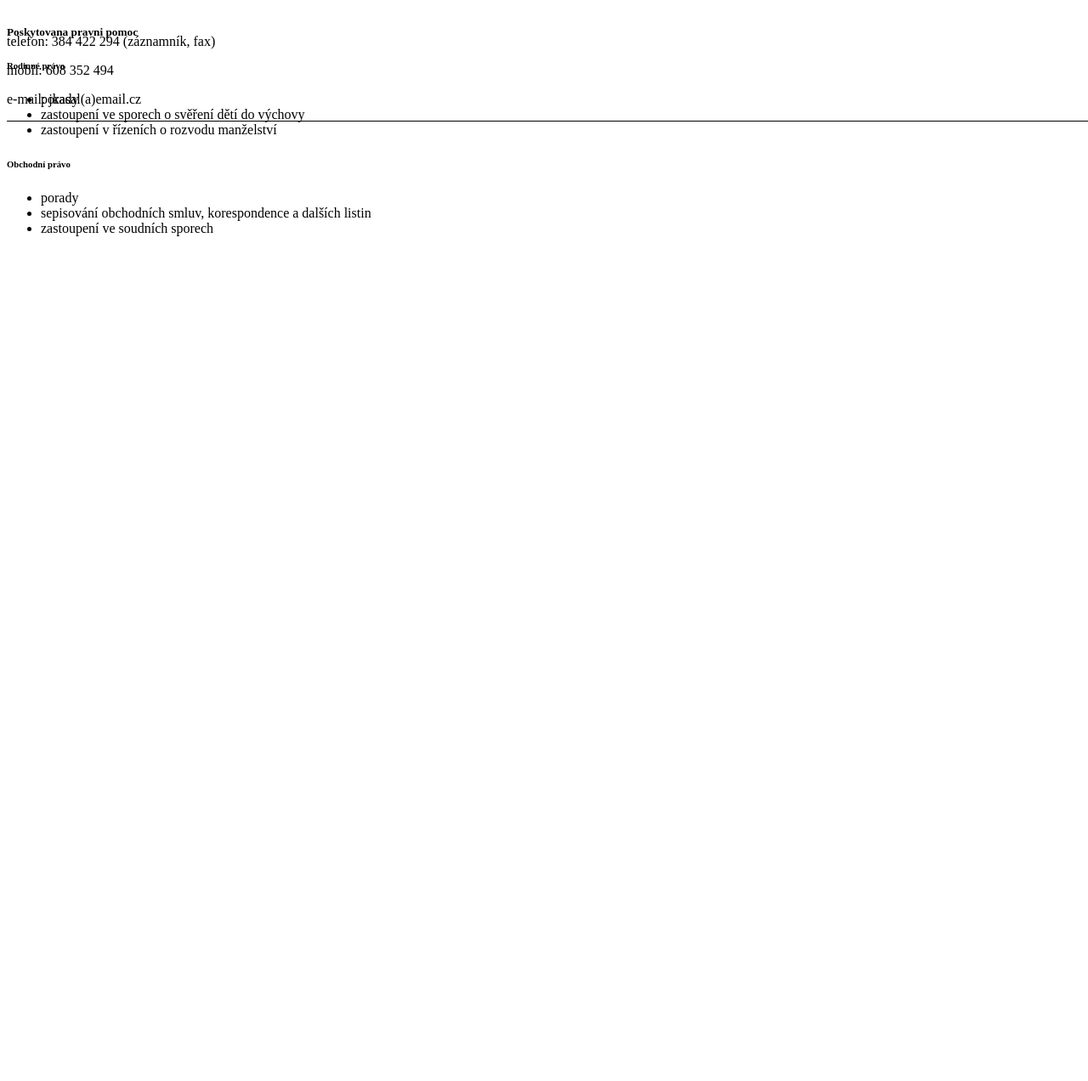
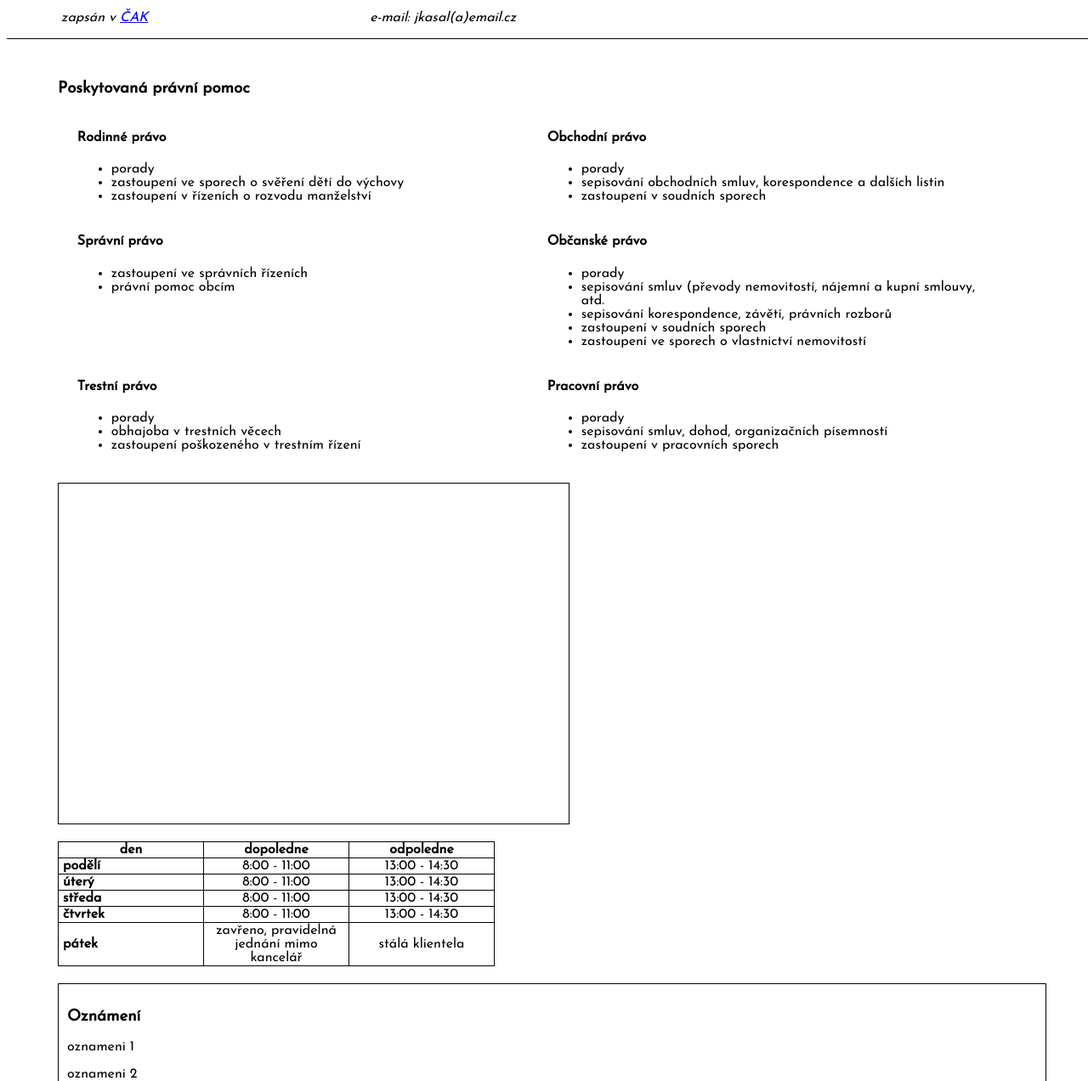
Before and after one commit to taansikirin/sklad, a plain HTML site: page lawi/index.html in a window 1280 px wide. Shown: the part 142-1414 px from the top of the page at 85% size. Before the commit the page ends 800 px from the top, so only its background shows below. Drawn offline with Linux system fonts and the light colour scheme.

Commit message:
rozvoj stranek

```diff
--- a/lawi/app.css
+++ b/lawi/app.css
@@ -1,12 +1,74 @@
+html{
+	font-family: "Josefin Sans",sans-serif;
+}
+
+div{
+	float: left;
+	margin-left: 5%;
+	margin-bottom: 20px;
+}
+
 .header{
 	width: 100%;
 	/*float: left;*/
 	position: fixed;
 	top: 0px;
 	border-bottom: 1px solid black;
+	background-color: white;
+	z-index: 1000;
+}
+
+.header p{
+	font-style: italic;
+}
+
+.header div{
+	margin-bottom: initial;
 }
 
 #content{
 	position: relative;
-	top: 150px;
+	top: 210px;
+	width: 95%;
+	margin-left: 0px;
 }
+
+#services{
+	width: 95%;
+}
+
+#services div{
+	margin-left: 2%;
+	margin-bottom: initial;
+	width: 530px;
+}
+
+#mapContainer{
+	width: 600px;
+	height: 400px;
+	border: 1px solid black;
+}
+
+#workingHours table{
+	border-collapse: collapse;
+}
+
+#workingHours th, #workingHours td{
+	text-align: center;
+	vertical-align: middle;
+	padding-left: 5px;
+	padding-right: 5px;
+	width: 160px;
+	border: 1px solid black;
+}
+
+#workingHours td:first-child{
+	font-weight: bold;
+	text-align: left;
+}
+
+#announcment{
+	border: 1px solid black;
+	width: 95%;
+	padding: 10px;
+}
--- a/lawi/index.html
+++ b/lawi/index.html
@@ -3,27 +3,32 @@
 	<head>
 		<meta charset="UTF-8">
 		<link rel="stylesheet" href="app.css">
+		<link href='http://fonts.googleapis.com/css?family=Josefin+Sans&subset=latin-ext' rel='stylesheet' type='text/css'>
 	</head>
 	<body>
 		<header class="header">
-			<div style="float:left;">
-				<h1>Mgr. Jiri Kasal, advokat</h1>
-				<p>kancelar: <b>Krajířova 15/I, 380 01 Dačice</b></p>
-				<p style="font-decoration:italic;">(zapsané sídlo: Tovární 337, 580 20 Třešť)</p>
-				<br>
-				<p style="font-decoration:italic;"></p>
-				<p>telefon: 384 422 294 (záznamník, fax)</p>
-				<p>mobil: 608 352 494</p>
-				<p>e-mail: jkasal(a)email.cz</p> <!--replace with mail to-->
+			<div style="width: inherit;margin-left: 0px;">
+				<h1 style="text-align:center;width:100%;">Mgr. Jiří Kasal, advokát</h1>
+				<div>
+					<p>kancelář: <b>Krajířova 15/I, 380 01 Dačice</b></p>
+					<p>(zapsané sídlo: Tovární 337, 580 20 Třešť)</p>
+					<p>zapsán v <a href="http://vyhledavac.cak.cz/Units/_Search/Details/detailAdvokat.aspx?id=53273c04-6f59-499f-8777-38d4ee9c915e" title="Česká advokátní komora" target="_blank">ČAK</a></p>
+
+				</div>
+				<div>
+					<p>telefon: +420 384 422 294 (záznamník, fax)</p>
+					<p>mobil: +420 608 352 494</p>
+					<p>e-mail: jkasal(a)email.cz</p> <!--replace with mail to-->
+				</div>
 			</div>
 
-			<img src="just.gif" alt="" style="float:right;">
+			<img src="just.gif" alt="" style="position:fixed;right:0px;top:0px;">
 		</header>
 		<div id="content">
 			<div id="services">
-				<h5>Poskytovana pravni pomoc</h5>
+				<h3 style="width:580px;">Poskytovaná právní pomoc</h3>
 				<div>
-					<h6>Rodinné právo</h6>
+					<h4>Rodinné právo</h4>
 					<ul>
 						<li>porady</li>
 						<li>zastoupení ve sporech o svěření dětí do výchovy</li>
@@ -31,15 +36,93 @@
 					</ul>
 				</div>
 				<div>
-					<h6>Obchodní právo</h6>
+					<h4>Obchodní právo</h4>
 					<ul>
 						<li>porady</li>
 						<li>sepisování obchodních smluv, korespondence a dalších listin</li>
-						<li>zastoupení ve soudních sporech</li>
+						<li>zastoupení v soudních sporech</li>
+					</ul>
+				</div>
+				<div>
+					<h4>Správní právo</h4>
+					<ul>
+						<li>zastoupení ve správních řízeních</li>
+						<li>právní pomoc obcím</li>
+					</ul>
+				</div>
+				<div>
+					<h4>Občanské právo</h4>
+					<ul>
+						<li>porady</li>
+						<li>sepisování smluv (převody nemovitostí, nájemní a kupní smlouvy, atd.</li>
+						<li>sepisování korespondence, závětí, právních rozborů</li>
+						<li>zastoupení v soudních sporech</li>
+						<li>zastoupení ve sporech o vlastnictví nemovitostí</li>
+					</ul>
+				</div>
+				<div>
+					<h4>Trestní právo</h4>
+					<ul>
+						<li>porady</li>
+						<li>obhajoba v trestních věcech</li>
+						<li>zastoupení poškozeného v trestním řízení</li>
+					</ul>
+				</div>
+				<div>
+					<h4>Pracovní právo</h4>
+					<ul>
+						<li>porady</li>
+						<li>sepisování smluv, dohod, organizačních písemností</li>
+						<li>zastoupení v pracovních sporech</li>
 					</ul>
 				</div>
 			</div>
+			<div id="mapContainer"></div>
+			<div id="workingHours">
+				<table>
+					<thead>
+						<tr>
+							<th>den</th>
+							<th>dopoledne</th>
+							<th>odpoledne</th>
+						</tr>
+					</thead>
+					<tbody>
+						<tr>
+							<td>podělí</td>
+							<td>8:00 - 11:00</td>
+							<td>13:00 - 14:30</td>
+						</tr>
+						<tr>
+							<td>úterý</td>
+							<td>8:00 - 11:00</td>
+							<td>13:00 - 14:30</td>
+						</tr>
+						<tr>
+							<td>středa</td>
+							<td>8:00 - 11:00</td>
+							<td>13:00 - 14:30</td>
+						</tr>
+						<tr>
+							<td>čtvrtek</td>
+							<td>8:00 - 11:00</td>
+							<td>13:00 - 14:30</td>
+						</tr>
+						<tr>
+							<td>pátek</td>
+							<td>zavřeno, pravidelná jednání mimo kancelář</td>
+							<td>stálá klientela</td>
+						</tr>
+					</tbody>
+				</table>
+			</div>
+			<div id="announcment">
+				<h3>Oznámení</h3>
+				<p>oznameni 1</p>
+				<p>oznameni 2</p>
+			</div>
 		</div>
+
 		<footer>
 
 		</footer>
```
